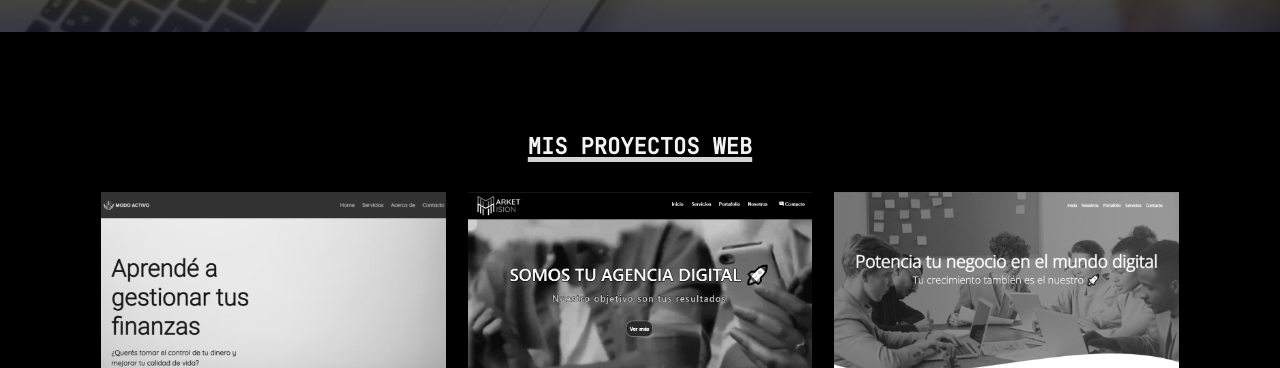
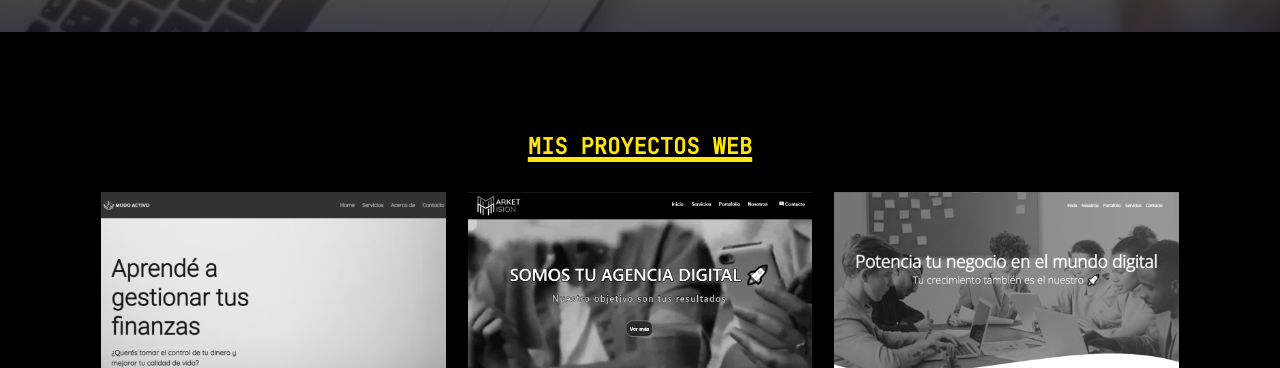
Before and after one commit to Luchovilla7/mi-portfolio, a plain HTML site: page index.html in a window 1280 px wide. Shown: the part 2680-3048 px from the top of the page. Drawn offline with nearby package versions, Linux system fonts and the light colour scheme.

Commit message:
title portfolio

```diff
--- a/assets/css/styles.css
+++ b/assets/css/styles.css
@@ -432,9 +432,9 @@ body .whatsapp:hover {
     text-align: center;
     font-size: 22px;
     text-transform: uppercase;
-    color: #f3f3f3;
+    color: #FFE50D;
     text-decoration: underline;
-    text-decoration-color: #d3d3d3;
+    text-decoration-color: #FFE50D;
     text-decoration-thickness: 5px;
 }
 
```
